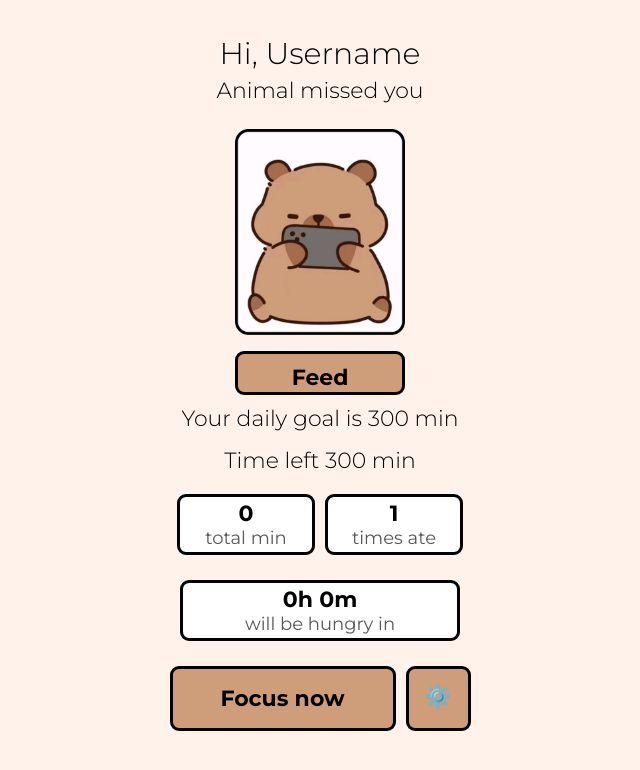
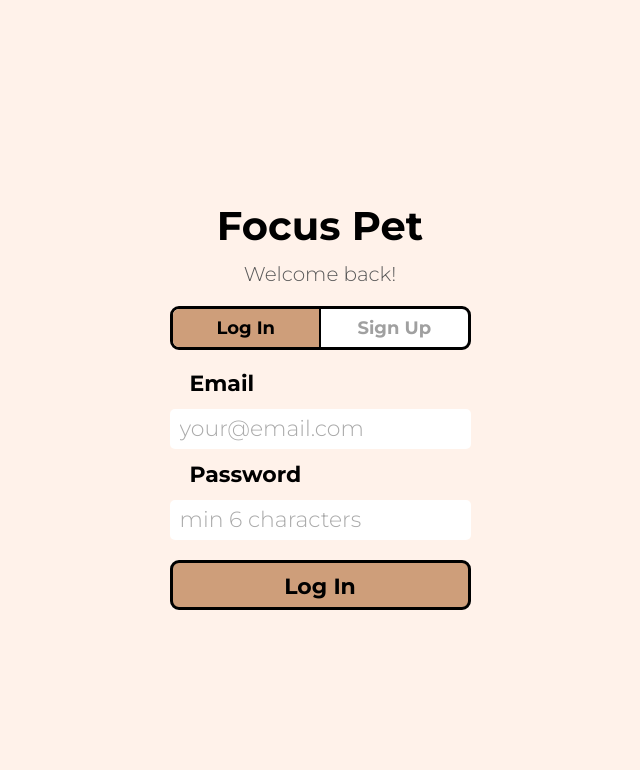
Before and after one commit to Tati-Vozniuk/focus-pet-frontend-cursova, a React (Create React App) app: page / in a window 1280 px wide. Shown: the top 770 px of the page, without its empty margins (320-960 px from the left). Built offline with nearby package versions, Linux system fonts and the light colour scheme; no server answers; the database is empty.

Commit message:
Added login and db, but fail with settings, will fix later

```diff
--- a/src/App.css
+++ b/src/App.css
@@ -370,3 +370,115 @@ body {
 .modal::-webkit-scrollbar-thumb:hover {
   background: #a66c4a;
 }
+
+/* -----------------------------------------------------------------------
+   Додай ці стилі в кінець свого App.css
+   ----------------------------------------------------------------------- */
+
+/* Auth Page */
+.auth-page {
+  display: flex;
+  justify-content: center;
+  align-items: center;
+  min-height: 100vh;
+  width: 100%;
+}
+
+.auth-card {
+  background-color: #fff2ea;
+  width: 393px;
+  padding: 40px 20px;
+  display: flex;
+  flex-direction: column;
+  align-items: center;
+  gap: 12px;
+}
+
+.auth-pet-emoji {
+  font-size: 64px;
+  line-height: 1;
+  margin-bottom: 4px;
+}
+
+.auth-title {
+  font-size: 40px;
+  font-weight: bold;
+  color: black;
+  text-align: center;
+  margin: 0;
+}
+
+.auth-subtitle {
+  font-size: 20px;
+  font-weight: 300;
+  color: #585858;
+  text-align: center;
+  margin-bottom: 8px;
+}
+
+/* Toggle Login / Sign Up */
+.auth-toggle {
+  display: flex;
+  background-color: white;
+  border: 3px solid black;
+  border-radius: 9px;
+  overflow: hidden;
+  width: 301px;
+  height: 44px;
+  margin-bottom: 8px;
+}
+
+.auth-toggle-btn {
+  flex: 1;
+  background: transparent;
+  border: none;
+  font-family: 'Montserrat', sans-serif;
+  font-size: 18px;
+  font-weight: bold;
+  color: #a0a0a0;
+  cursor: pointer;
+  transition: background-color 0.2s, color 0.2s;
+}
+
+.auth-toggle-btn.active {
+  background-color: #ce9e7a;
+  color: black;
+}
+
+.auth-toggle-btn:first-child {
+  border-right: 2px solid black;
+}
+
+/* Labels */
+.auth-label {
+  font-size: 22px;
+  font-weight: bold;
+  color: black;
+  align-self: flex-start;
+  margin-left: 46px;
+}
+
+/* Error / Success */
+.auth-error {
+  color: #ff3b30;
+  font-size: 15px;
+  font-weight: 300;
+  text-align: center;
+  width: 301px;
+}
+
+.auth-success {
+  color: #34c759;
+  font-size: 15px;
+  font-weight: 300;
+  text-align: center;
+  width: 301px;
+}
+
+/* Submit button */
+.auth-submit-btn {
+  width: 301px;
+  height: 50px;
+  margin-top: 8px;
+  font-size: 22px;
+}
--- a/src/App.js
+++ b/src/App.js
@@ -1,14 +1,17 @@
 import { useState, useEffect, useCallback } from 'react';
 import './App.css';
+import AuthPage from './components/AuthPage';
 import MainView from './components/MainView';
 import FeedModal from './components/FeedModal';
 import FocusModal from './components/FocusModal';
 import SettingsModal from './components/SettingsModal';
 import PopupModal from './components/PopupModal';
 import PetService from './services/petService';
+import supabase from './services/supabaseClient';
 import analytics from './services/analytics';
 
 function App() {
+  const [session, setSession] = useState(undefined); // undefined = ще перевіряємо
   const [petState, setPetState] = useState(null);
   const [loading, setLoading] = useState(true);
   const [showFeedModal, setShowFeedModal] = useState(false);
@@ -27,7 +30,19 @@ function App() {
     setShowPopup(true);
   };
 
-  // getPetState тепер async — чекаємо результат
+  // Слухаємо зміни сесії (логін / логаут)
+  useEffect(() => {
+    supabase.auth.getSession().then(({ data: { session } }) => {
+      setSession(session);
+    });
+
+    const { data: { subscription } } = supabase.auth.onAuthStateChange((_event, session) => {
+      setSession(session);
+    });
+
+    return () => subscription.unsubscribe();
+  }, []);
+
   const fetchPetState = useCallback(async () => {
     try {
       const data = await PetService.getPetState();
@@ -48,31 +63,46 @@ function App() {
     }
   }, []);
 
+  // Завантажуємо дані тільки якщо є сесія
   useEffect(() => {
+    if (session === undefined) return; // ще чекаємо
+
     analytics.init();
     analytics.capture('app_loaded', {
       env: process.env.REACT_APP_ENV,
       version: process.env.REACT_APP_VERSION,
     });
-    fetchPetState();
-  }, [fetchPetState]);
+
+    if (session) {
+      fetchPetState();
+    } else {
+      setLoading(false);
+    }
+  }, [session, fetchPetState]);
 
   const handleFocusComplete = (minutes) => {
     setShowFocusModal(false);
     showSuccess(`You've earned ${minutes} ⍟`);
   };
 
+  // Ще перевіряємо сесію
+  if (session === undefined) {
+    return (
+      <div className="app-container" style={{ display: 'flex', justifyContent: 'center', alignItems: 'center', minHeight: '100vh' }}>
+        <p>Loading...</p>
+      </div>
+    );
+  }
+
+  // Не авторизований — показуємо екран входу
+  if (!session) {
+    return <AuthPage onAuthSuccess={() => {}} />;
+  }
+
+  // Авторизований, але дані ще вантажяться
   if (loading) {
     return (
-      <div
-        className="app-container"
-        style={{
-          display: 'flex',
-          justifyContent: 'center',
-          alignItems: 'center',
-          minHeight: '100vh',
-        }}
-      >
+      <div className="app-container" style={{ display: 'flex', justifyContent: 'center', alignItems: 'center', minHeight: '100vh' }}>
         <p>Loading...</p>
       </div>
     );
--- /dev/null
+++ b/src/components/AuthPage.jsx
@@ -0,0 +1,115 @@
+import { useState } from 'react';
+import supabase from '../services/supabaseClient';
+
+function AuthPage({ onAuthSuccess }) {
+  const [mode, setMode] = useState('login'); // 'login' | 'register'
+  const [email, setEmail] = useState('');
+  const [password, setPassword] = useState('');
+  const [loading, setLoading] = useState(false);
+  const [error, setError] = useState('');
+  const [successMessage, setSuccessMessage] = useState('');
+
+  const handleSubmit = async () => {
+    setError('');
+    setSuccessMessage('');
+
+    if (!email.trim() || !password.trim()) {
+      setError('Please fill in all fields');
+      return;
+    }
+
+    if (password.length < 6) {
+      setError('Password must be at least 6 characters');
+      return;
+    }
+
+    setLoading(true);
+
+    try {
+      if (mode === 'register') {
+        const { error } = await supabase.auth.signUp({ email, password });
+        if (error) throw error;
+        setSuccessMessage('Check your email to confirm your account!');
+      } else {
+        const { error } = await supabase.auth.signInWithPassword({ email, password });
+        if (error) throw error;
+        onAuthSuccess();
+      }
+    } catch (err) {
+      if (err.message.includes('Invalid login credentials')) {
+        setError('Wrong email or password');
+      } else if (err.message.includes('User already registered')) {
+        setError('This email is already registered');
+      } else {
+        setError(err.message);
+      }
+    } finally {
+      setLoading(false);
+    }
+  };
+
+  const handleKeyDown = (e) => {
+    if (e.key === 'Enter') handleSubmit();
+  };
+
+  return (
+    <div className="auth-page">
+      <div className="auth-card">
+        <h1 className="auth-title">Focus Pet</h1>
+        <p className="auth-subtitle">
+          {mode === 'login' ? 'Welcome back!' : 'Create your account'}
+        </p>
+
+        <div className="auth-toggle">
+          <button
+            className={`auth-toggle-btn ${mode === 'login' ? 'active' : ''}`}
+            onClick={() => { setMode('login'); setError(''); setSuccessMessage(''); }}
+          >
+            Log In
+          </button>
+          <button
+            className={`auth-toggle-btn ${mode === 'register' ? 'active' : ''}`}
+            onClick={() => { setMode('register'); setError(''); setSuccessMessage(''); }}
+          >
+            Sign Up
+          </button>
+        </div>
+
+        <label className="auth-label">Email</label>
+        <input
+          type="email"
+          className="input-field"
+          placeholder="your@email.com"
+          value={email}
+          onChange={(e) => setEmail(e.target.value)}
+          onKeyDown={handleKeyDown}
+          autoComplete="email"
+        />
+
+        <label className="auth-label">Password</label>
+        <input
+          type="password"
+          className="input-field"
+          placeholder="min 6 characters"
+          value={password}
+          onChange={(e) => setPassword(e.target.value)}
+          onKeyDown={handleKeyDown}
+          autoComplete={mode === 'register' ? 'new-password' : 'current-password'}
+        />
+
+        {error && <div className="auth-error">{error}</div>}
+        {successMessage && <div className="auth-success">{successMessage}</div>}
+
+        <button
+          className="button auth-submit-btn"
+          onClick={handleSubmit}
+          disabled={loading}
+        >
+          {loading ? '...' : mode === 'login' ? 'Log In' : 'Sign Up'}
+        </button>
+      </div>
+    </div>
+  );
+}
+
+export default AuthPage;
--- a/src/services/petService.js
+++ b/src/services/petService.js
@@ -13,7 +13,7 @@ import supabase from './supabaseClient';
 let _cachedState = null;
 
 // -----------------------------------------------------------------------
-// Маппінг: колонки БД  →  поля React-стану і назад
+// Маппінг: колонки БД → поля React-стану і назад
 // -----------------------------------------------------------------------
 function dbToState(row) {
   return {
@@ -69,30 +69,39 @@ const DEFAULT_STATE = {
 };
 
 // -----------------------------------------------------------------------
+// Хелпер: отримати поточного авторизованого юзера
+// -----------------------------------------------------------------------
+async function getAuthUser() {
+  const { data: { user }, error } = await supabase.auth.getUser();
+  if (error) throw error;
+  if (!user) throw new Error('Not authenticated');
+  return user;
+}
+
+// -----------------------------------------------------------------------
 // PetService
 // -----------------------------------------------------------------------
 class PetService {
   // ---- Отримати стан (з БД або з кешу) --------------------------------
   static async getPetState() {
     try {
+      const user = await getAuthUser();
+
       const { data, error } = await supabase
         .from('pet_state')
         .select('*')
-        .order('id', { ascending: true })
-        .limit(1)
+        .eq('user_id', user.id)
         .single();
 
       if (error) {
         // Рядка ще нема — створюємо новий
         if (error.code === 'PGRST116') {
-          return await this._createInitialState();
+          return await this._createInitialState(user);
         }
         throw error;
       }
 
       let state = dbToState(data);
-
-      // Логіка яка раніше була в localStorage-версії
       state = await this._updateActiveTimesAte(state);
       state = await this._checkAndResetDailyFocus(state);
 
@@ -100,17 +109,19 @@ class PetService {
       return state;
     } catch (err) {
       console.error('getPetState error:', err);
-      // Якщо немає з'єднання — повертаємо кеш або дефолт
       return _cachedState ?? DEFAULT_STATE;
     }
   }
 
   // ---- Зберегти стан в БД ---------------------------------------------
   static async savePetState(state) {
+    const user = await getAuthUser();
+
     const { data, error } = await supabase
       .from('pet_state')
       .update(stateToDb(state))
       .eq('id', state.id)
+      .eq('user_id', user.id) // захист: не можна оновити чужий рядок
       .select()
       .single();
 
@@ -142,7 +153,6 @@ class PetService {
 
     const saved = await this.savePetState(newState);
 
-    // Записати в feeding_history
     await supabase.from('feeding_history').insert({
       pet_id: state.id,
       cost: 50,
@@ -171,7 +181,6 @@ class PetService {
 
     const saved = await this.savePetState(newState);
 
-    // Записати в focus_sessions
     await supabase.from('focus_sessions').insert({
       pet_id: state.id,
       completed_at: new Date().toISOString(),
@@ -223,18 +232,29 @@ class PetService {
     const state = await this.getPetState();
     if (!state.id) return DEFAULT_STATE;
 
+    const user = await getAuthUser();
+
     // Видалити пов'язані записи (каскад у БД це робить автоматично)
-    await supabase.from('pet_state').delete().eq('id', state.id);
+    await supabase
+      .from('pet_state')
+      .delete()
+      .eq('id', state.id)
+      .eq('user_id', user.id); // захист: не можна видалити чужий рядок
+
     _cachedState = null;
-    return await this._createInitialState();
+    return await this._createInitialState(user);
   }
 
   // ---- Приватні хелпери ------------------------------------------------
 
-  static async _createInitialState() {
+  static async _createInitialState(user) {
+    // Якщо user не передано — отримуємо самі (для зворотної сумісності)
+    const authUser = user ?? (await getAuthUser());
+
     const { data, error } = await supabase
       .from('pet_state')
       .insert({
+        user_id: authUser.id, // прив'язуємо запис до конкретного юзера
         username: DEFAULT_STATE.username,
         animal_name: DEFAULT_STATE.animalName,
         animal_type: DEFAULT_STATE.animalImagePath,
@@ -245,6 +265,7 @@ class PetService {
       .single();
 
     if (error) throw error;
+
     const state = dbToState(data);
     _cachedState = state;
     return state;
```
